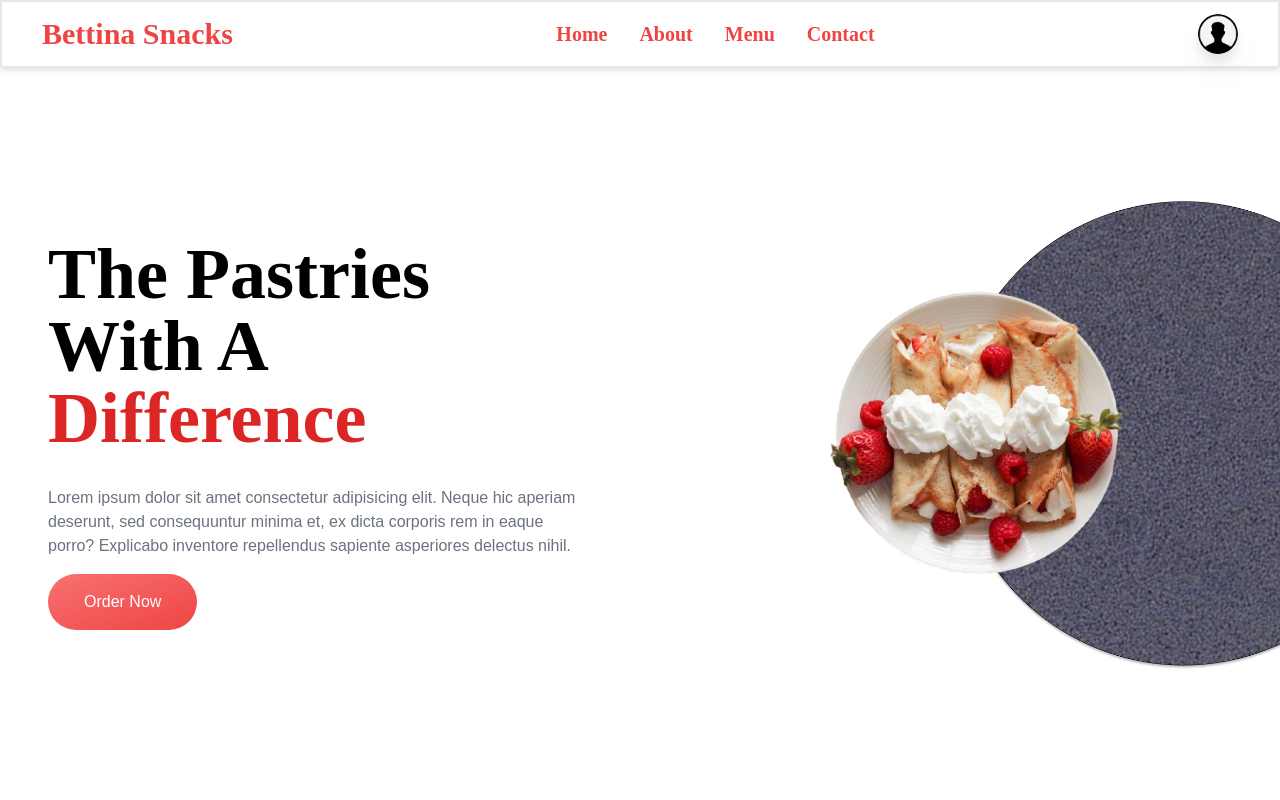
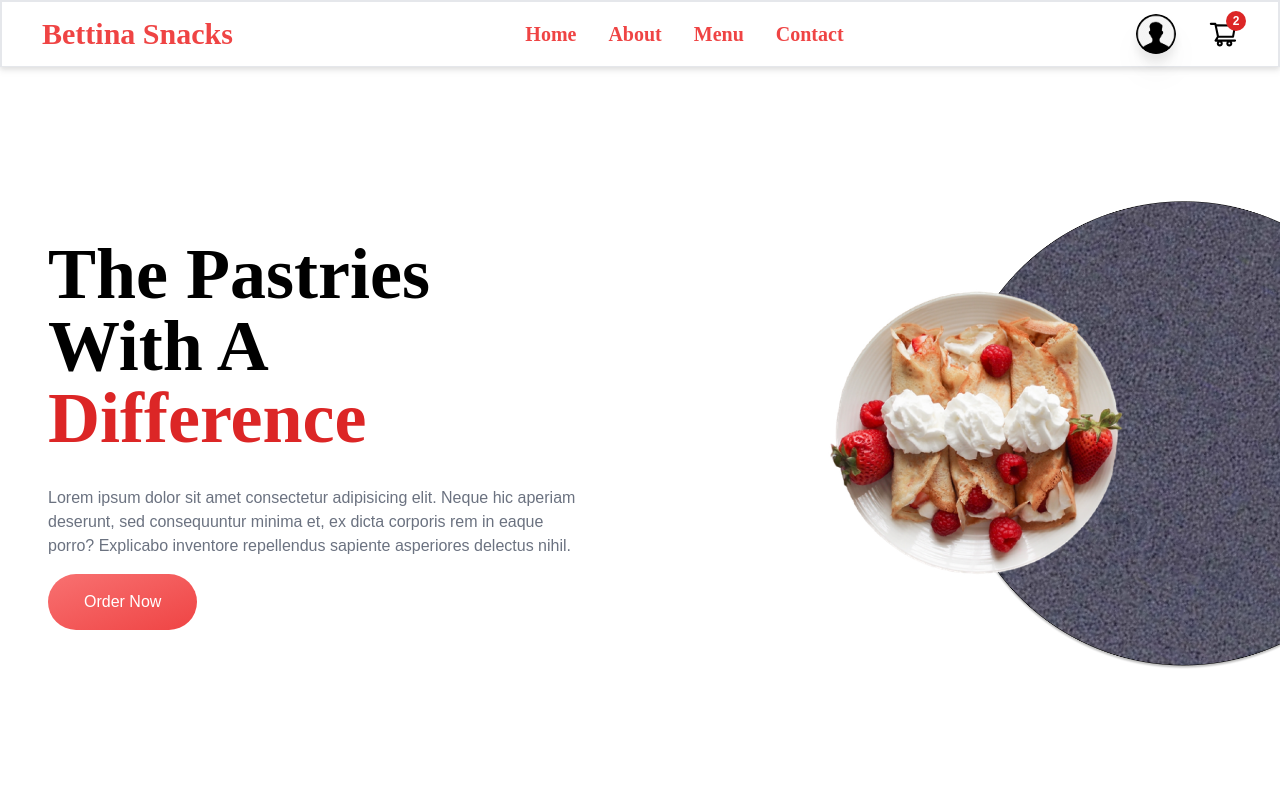
Before and after one commit to 208-code-titans/bettina-snacks, a React (Create React App) app: page / in a window 1280 px wide. Shown: the top 800 px of the page. Built offline with nearby package versions, Linux system fonts and the light colour scheme.

Commit message:
style: :lipstick: update

```diff
--- a/src/components/Header/Header.jsx
+++ b/src/components/Header/Header.jsx
@@ -17,7 +17,6 @@ import { useStateValue } from '../../context/StateProvider'
 
 import { AiOutlineShoppingCart } from 'react-icons/ai'
 import {
-	MdAdd,
 	MdLogin,
 	MdLogout,
 	MdOutlineDashboardCustomize,
@@ -27,7 +26,7 @@ import { AiOutlineHome } from 'react-icons/ai'
 
 const Header = () => {
 	const user = fetchUser()
-	const adminEmail = 'attorfafa@gmail.com' || 'snacksbettina@gmail.com'
+	const adminEmail = 'snacksbettina@gmail.com'
 
 	const [isMenu, setIsMenu] = useState(false)
 	const [{ userr }, dispatch] = useStateValue()
@@ -177,8 +176,6 @@ const Header = () => {
 								</motion.div>
 							))}
 					</div>
-					{/* If user is admin, don't show the cart */}
-					{user && user.email !== adminEmail && (
 						<motion.div
 							className='relative flex items-center justify-center'
 							whileTap={{ scale: 0.6 }}
@@ -190,7 +187,7 @@ const Header = () => {
 								</p>
 							</div>
 						</motion.div>
-					)}
+
 				</motion.div>
 			</div>
 			{/* For mobile screens */}
--- a/src/pages/SignInPage.jsx
+++ b/src/pages/SignInPage.jsx
@@ -97,7 +97,7 @@ const SignInPage = () => {
 						<RiLockPasswordLine className='absolute z-10 ml-4 text-gray-500 text-lg' />
 						<input
 							placeholder='Password'
-							className='border-2 w-full  px-10 py-2 rounded-full relative outline-none'
+							className='border-2 w-full  px-10 py-2 rounded-full relative outline-none focus:ring-0 focus:border-black'
 							value={password}
 							type='password'
 							autoComplete='off'
--- a/src/pages/SignUpPage.jsx
+++ b/src/pages/SignUpPage.jsx
@@ -64,7 +64,7 @@ const SignUpPage = () => {
 					className='w-full flex flex-col gap-4'
 				>
 					{error && (
-						<div className='text-sm text-yellow-600'>{error}</div>
+						<div className='text-sm text-yellow-600 w-full'>{error}</div>
 					)}
 					<div className='flex items-center'>
 						<BiUser className='absolute z-10 ml-4 text-gray-500 text-lg' />
@@ -90,7 +90,7 @@ const SignUpPage = () => {
 						<RiLockPasswordLine className='absolute z-10 ml-4 text-gray-500 text-lg' />
 						<input
 							placeholder='Password'
-							className='border-2 w-full  px-10 py-2 rounded-full relative outline-none'
+							className='border-2 w-full  px-10 py-2 rounded-full relative outline-none focus:ring-0 focus:border-black'
 							value={password}
 							type='password'
 							autoComplete='off'
```
